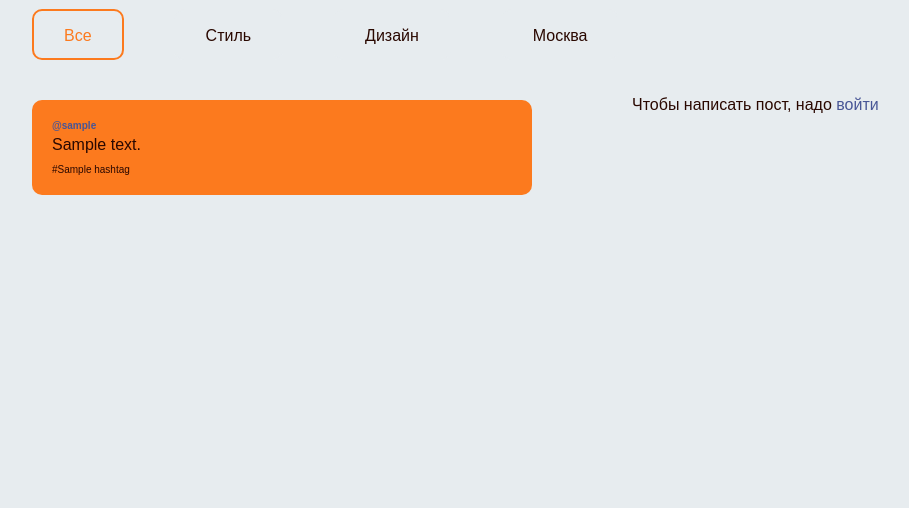
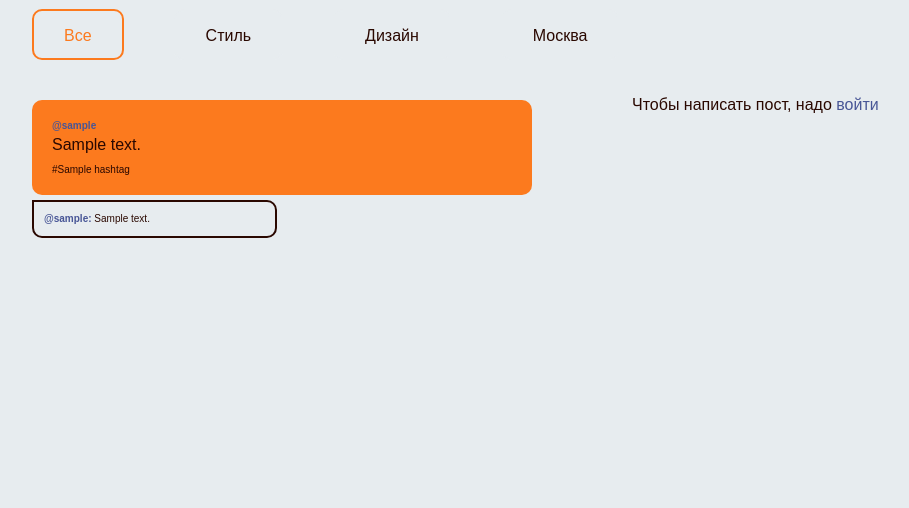
Before and after one commit to veselovese/ecosorter-forum, a PHP site: page /view.php?channel=all in a window 1280 px wide. Shown: the part 180-688 px from the top of the page, without its empty margins (8-917 px from the left). Run offline with PHP 8.4, Linux system fonts and the light colour scheme; tables that the repository leaves empty or names only in its code hold one stand-in row (values such as "Sample post"); some web fonts are replaced.

Commit message:
add replies

```diff
--- a/css/main.css
+++ b/css/main.css
@@ -309,10 +309,36 @@ textarea {
     font-size: 1rem;
 }
 
+.reply-line__reply {
+    margin-top: 1rem;
+    color: var(--text-color);
+    font-weight: 400;
+    transition: 0.2s;
+    line-height: 135%;
+}
+
+.reply-line__reply:hover {
+    color: var(--header-background);
+}
+
+.reply-line__replier {
+    color: var(--link-color);
+    font-weight: 600;
+}
+
 .news-line__list {
     display: flex;
     flex-direction: column;
-    gap: 10px;
+    gap: 1rem;
+}
+
+.reply-line__list {
+    margin: 0.5rem 0 0;
+    display: grid;
+    grid-template-columns: 1fr 1fr;
+    max-width: 50rem;
+    gap: 1rem;
+    padding-bottom: 1rem;
 }
 
 .news-line__message {
@@ -328,7 +354,7 @@ textarea {
     background-color: var(--header-background);
     padding: 2rem;
     border-radius: 1rem;
-    width: 50rem;
+    max-width: 50rem;
     transition: 0.2s;
     cursor: pointer;
 }
@@ -337,11 +363,33 @@ textarea {
     transform: scale(105%);
 }
 
+.reply-line__item {
+    border: 2px solid var(--text-color);
+    border-radius: 0 1rem 1rem 1rem;
+    max-width: 50rem;
+    transition: 0.2s;
+    cursor: pointer;
+    font-size: 1rem;
+    padding: 1rem;
+}
+
+.reply-line__item p {
+    margin: 0;
+}
+
+.reply-line__item:hover {
+    border: 2px solid var(--header-background);
+}
+
+.reply-line__item:hover .reply-line__reply{
+    color: var(--header-background);
+}
+
 .news-line {
     margin: 0;
 }
 
-.news-line div {
+.new-line-div {
     display: grid;
     grid-template-columns: 1fr 1fr;
 }
--- a/view.php
+++ b/view.php
@@ -46,7 +46,7 @@ session_start();
       </ul>
     </section>
     <section class="news-line section wrapper">
-      <div>
+      <div class="new-line-div">
         <ul class="news-line__list">
           <?php
           require('connect.php');
@@ -56,23 +56,44 @@ session_start();
             $channel = $_GET['channel'];
           }
           $channel_condition = $channel !== 'all' ? "AND channels.name = '$channel'" : '';
-          $sql = "SELECT hashtags.name AS hashtag_name, posts.description AS message, users.login AS sender
+          $sql_post = "SELECT hashtags.name AS hashtag_name, posts.description AS message, users.login AS sender, posts.id AS i
                   FROM posts
                   JOIN hashtags ON posts.hashtag_id = hashtags.id
                   JOIN users ON posts.user_id = users.id
                   LEFT JOIN channels ON posts.channel_id = channels.id
                   WHERE posts.save = 0 $channel_condition";
-          $result = $connect->query($sql);
-          if ($result->num_rows > 0) {
-            while ($row = $result->fetch_assoc()) {
-              $hashtag_name = $row["hashtag_name"];
-              $message = $row["message"];
-              $sender = $row["sender"];
-              echo "<li class='news-line__item'>";
+          $result_post = $connect->query($sql_post);
+          if ($result_post->num_rows > 0) {
+            while ($row_post = $result_post->fetch_assoc()) {
+              $hashtag_name = $row_post["hashtag_name"];
+              $message = $row_post["message"];
+              $sender = $row_post["sender"];
+              $i = $row_post['i'];
+              echo "<li class='news-line__item__li'>";
+              echo "<div class='news-line__item'>";
               echo "<p class='news-line__user' style='color: var(--link-color);'>@" . $sender . "</p>";
               echo "<p class='news-line__message'>" . $message . "</p>";
               echo "<p class='news-line__hashtag'>#" . $hashtag_name . "</p>";
-              echo "</li>";
+              echo "</div>";
+              $sql_reply = "SELECT replies.description AS reply, users.login AS replier, replies.reply_id AS who
+              FROM replies
+              JOIN users ON replies.user_id = users.id
+              JOIN posts ON replies.reply_id = posts.id
+              WHERE replies.reply_id = " . $i;
+              $result_reply = $connect->query($sql_reply);
+              if ($result_reply->num_rows > 0){
+                echo "<ul class='reply-line__list'>";
+                while ($row_reply = $result_reply->fetch_assoc()){
+                  $replier = $row_reply['replier'];
+                  $reply = $row_reply['reply'];
+                  echo "<li class='reply-line__item'>";
+                  echo "<p class='reply-line__replier'>@" . $replier . ": ";
+                  echo "<span class='reply-line__reply'>" . $reply . "</span></p>";
+                  echo "</li>";
+                  }
+                  echo "</ul>";
+                }
+                echo "</li>";
             }
           } else {
             echo "<p style='font-size: 1.6rem;'>Постов ещё нет</p>";
```
